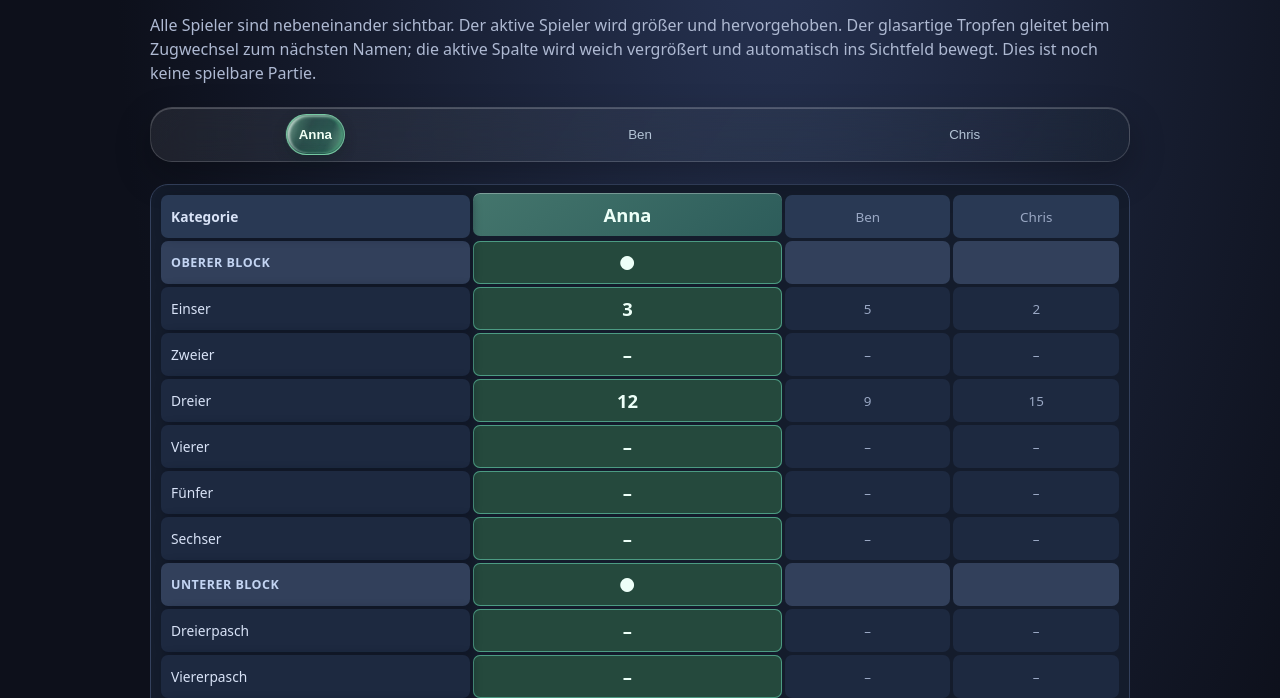
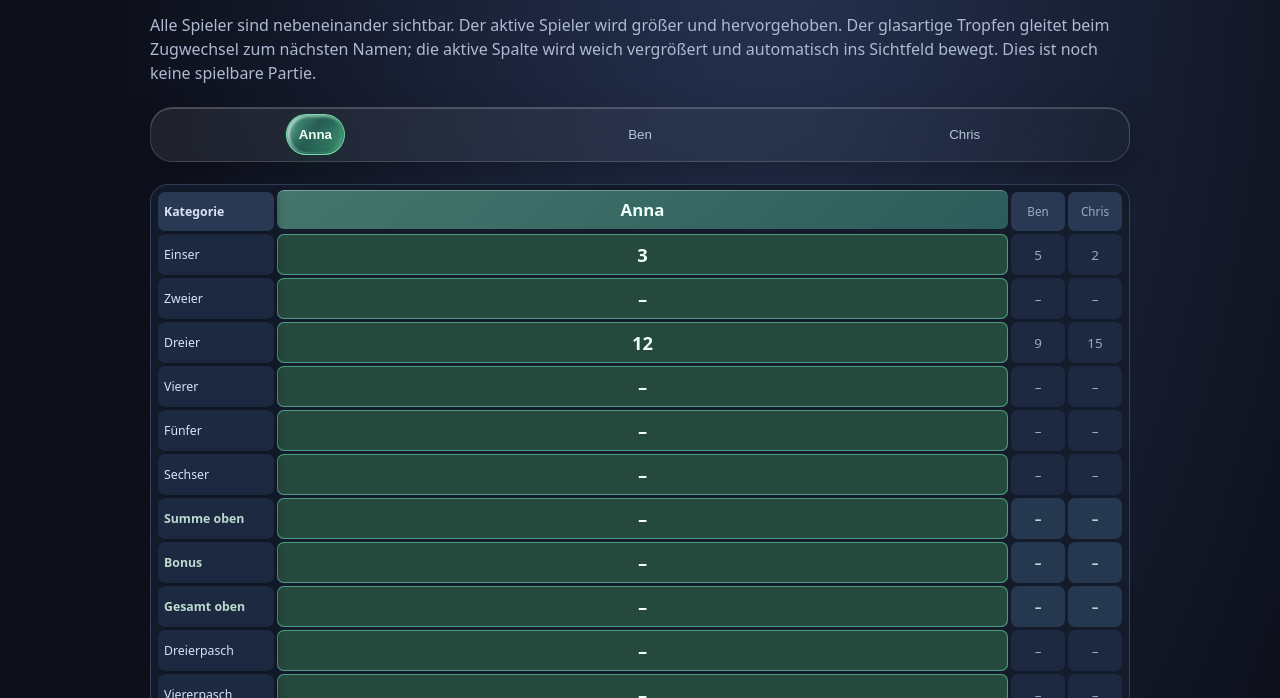
Before and after one commit to erikrichter1004/Casino-Kniffel-Deluxe, a website: page index.html in a window 1280 px wide. Shown: the part 101-799 px from the top of the page. Drawn offline with Linux system fonts and the light colour scheme.

Commit message:
Compact score grid, replace block banners with bonus rows, strengthen green glass

```diff
--- a/index.html
+++ b/index.html
@@ -46,6 +46,19 @@ p{color:#aeb9d2;line-height:1.5}.tag{color:#a5efcf;font-size:.85rem;letter-spaci
 .board[data-active="2"]{grid-template-columns:minmax(165px,1.4fr) repeat(2,minmax(80px,.75fr)) minmax(148px,1.4fr)}
 .droplet{background:linear-gradient(115deg,rgba(116,224,168,.48),rgba(35,117,89,.37) 38%,rgba(39,132,99,.42) 70%,rgba(128,242,179,.46));border:1px solid rgba(140,236,188,.78);box-shadow:inset 2px 2px 3px rgba(225,255,235,.46),inset -3px -3px 5px rgba(22,90,68,.35),0 5px 14px rgba(8,34,23,.23)}
 .liquid-bridge path{fill:rgba(50,143,105,.34);stroke:rgba(144,238,188,.65)}
+/* Compact mobile scorecard: visible labels, narrow inactive columns, prominent turn. */
+.board{min-width:0;width:max-content;min-width:100%;grid-template-columns:116px repeat(3,minmax(54px,1fr));gap:3px;padding:7px}
+.board[data-active="0"]{grid-template-columns:116px minmax(158px,1fr) 54px 54px}
+.board[data-active="1"]{grid-template-columns:116px 54px minmax(158px,1fr) 54px}
+.board[data-active="2"]{grid-template-columns:116px 54px 54px minmax(158px,1fr)}
+.board>.category{font-size:.77rem;padding:8px 6px;overflow-wrap:normal;hyphens:auto;word-break:normal}
+.board>.score{padding:8px 3px;overflow:hidden;white-space:nowrap;text-overflow:ellipsis}
+.board>.heading.score{font-size:.73rem}
+.board>.heading.score.active{font-size:1.05rem}
+.board>.subtotal{background:#263750;color:#bcd9ce;font-weight:650}
+.board>.subtotal.active{background:#25493d;color:#f1fff5}
+.droplet{background:linear-gradient(125deg,rgba(89,197,157,.75),rgba(37,111,92,.70) 45%,rgba(47,143,109,.78) 80%,rgba(118,218,170,.74));border-color:rgba(137,245,192,.86);box-shadow:inset 2px 2px 3px rgba(215,255,232,.5),inset -3px -3px 6px rgba(18,74,55,.4),0 4px 15px rgba(14,69,46,.32)}
+@media(max-width:450px){body{padding-inline:8px}.board{grid-template-columns:112px repeat(3,minmax(48px,1fr))}.board[data-active="0"]{grid-template-columns:112px minmax(150px,1fr) 48px 48px}.board[data-active="1"]{grid-template-columns:112px 48px minmax(150px,1fr) 48px}.board[data-active="2"]{grid-template-columns:112px 48px 48px minmax(150px,1fr)}}
 </style></head><body><main>
 <div class="tag">Interaktive Liquid-Glass-inspirierte Vorschau · Frage 20</div><h1>Casino Kniffel Deluxe</h1>
 <p>Alle Spieler sind nebeneinander sichtbar. Der aktive Spieler wird größer und hervorgehoben. Der glasartige Tropfen gleitet beim Zugwechsel zum nächsten Namen; die aktive Spalte wird weich vergrößert und automatisch ins Sichtfeld bewegt. Dies ist noch keine spielbare Partie.</p>
@@ -129,7 +142,7 @@ function activate(i){
  if(active===i)return;
  active=i;
  board.dataset.active=String(active);
- board.querySelectorAll(".score").forEach(cell=>{const index=Number(cell.dataset.player);cell.classList.toggle("active",index===active);if(cell.classList.contains("heading"))cell.textContent=players[index].name;if(cell.classList.contains("section"))cell.textContent=index===active?"●":"";});
+ board.querySelectorAll(".score").forEach(cell=>{const index=Number(cell.dataset.player);cell.classList.toggle("active",index===active);if(cell.classList.contains("heading"))cell.textContent=players[index].name;});
  controls.querySelectorAll("button").forEach((button,j)=>{button.setAttribute("aria-pressed",String(j===active));button.querySelector("span").textContent=players[j].name;});
  moveDroplet();
  // Follow the moving column after the CSS grid transition has reached its destination.
@@ -142,9 +155,11 @@ function draw(){
  add("Kategorie","heading category");
  players.forEach((p,i)=>add(p.name,"heading score"+(i===active?" active":""),i));
  BASE_CATEGORY_NAMES.forEach((name,index)=>{
-  if(index===0||index===6){
-   add(index===0?"OBERER BLOCK":"UNTERER BLOCK","section");
-   players.forEach((_,i)=>add(i===active?"●":"", "section score"+(i===active?" active":""),i));
+  if(index===6){
+   for(const label of ["Summe oben","Bonus","Gesamt oben"]){
+    add(label,"category subtotal");
+    players.forEach((_,i)=>add("–","score subtotal"+(i===active?" active":""),i));
+   }
   }
   add(name,"category");
   players.forEach((p,i)=>add(scores[i][name]??"–","score"+(i===active?" active":""),i));
```
